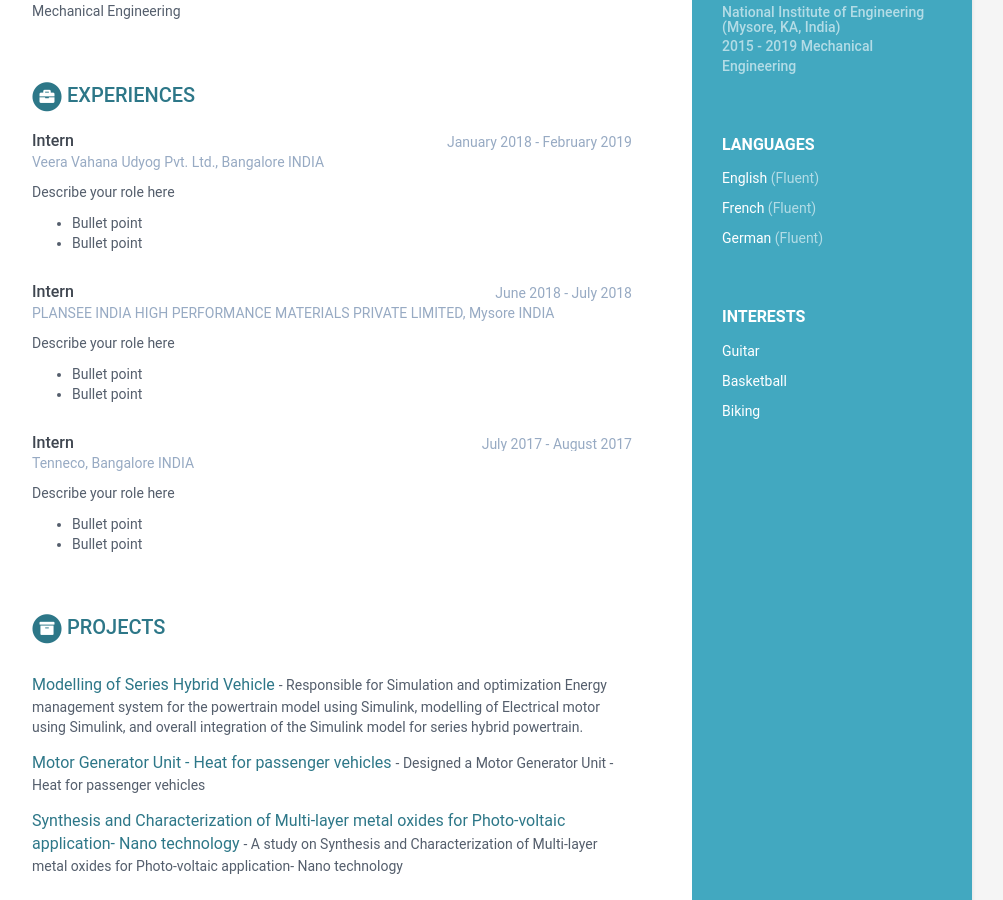
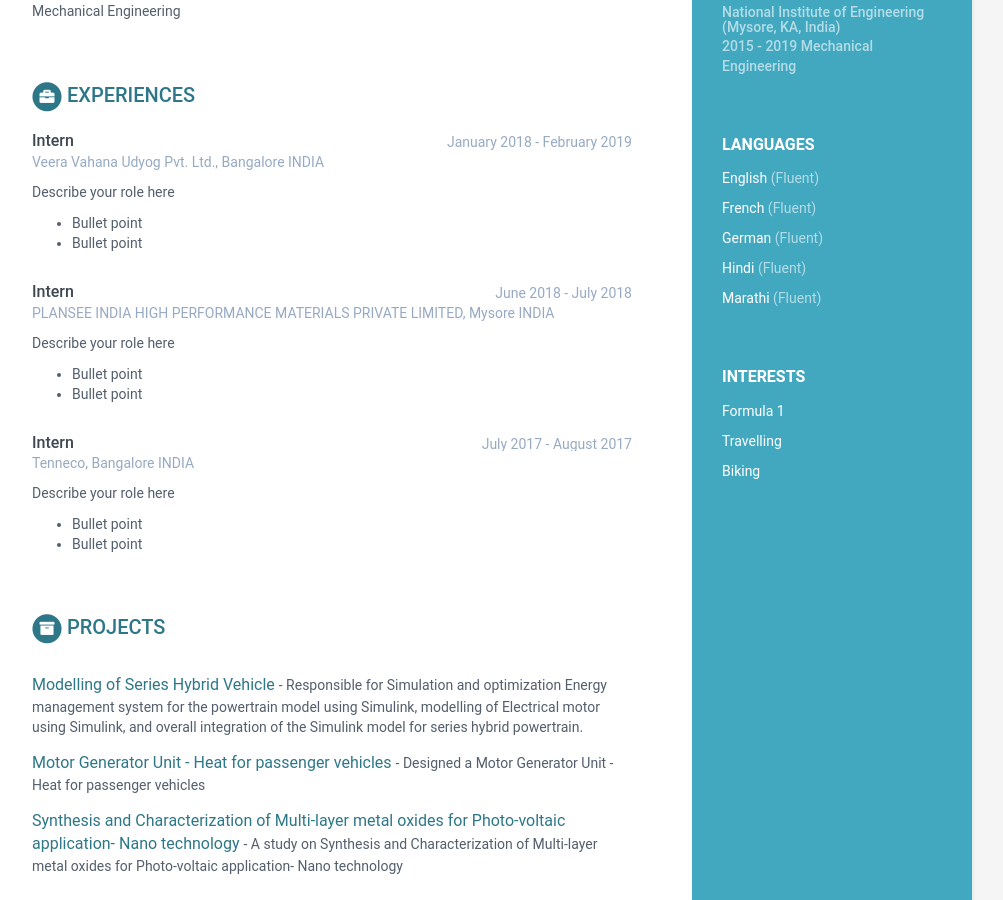
Before and after one commit to tejaspatil2098/tejaspatil2098.github.io, a Jekyll site: the page built from index.html, in a window 1280 px wide and 900 px high, scrolled down 800 px. Shown: the whole window, without its empty margins (168-1171 px from the left). Built offline with Jekyll 4.4.1, drawn with Linux system fonts in a browser that asks for light colours.

Commit message:
Update data.yml

```diff
--- a/_data/data.yml
+++ b/_data/data.yml
@@ -34,11 +34,17 @@ sidebar:
       - idiom: German
         level: Fluent
 
+      - idiom: Hindi
+        level: Fluent
+
+      - idiom: Marathi
+        level: Fluent
+
     interests:
-      - item: Guitar
+      - item: Formula 1
         link:
 
-      - item: Basketball
+      - item: Travelling
         link:
 
       - item: Biking
```
